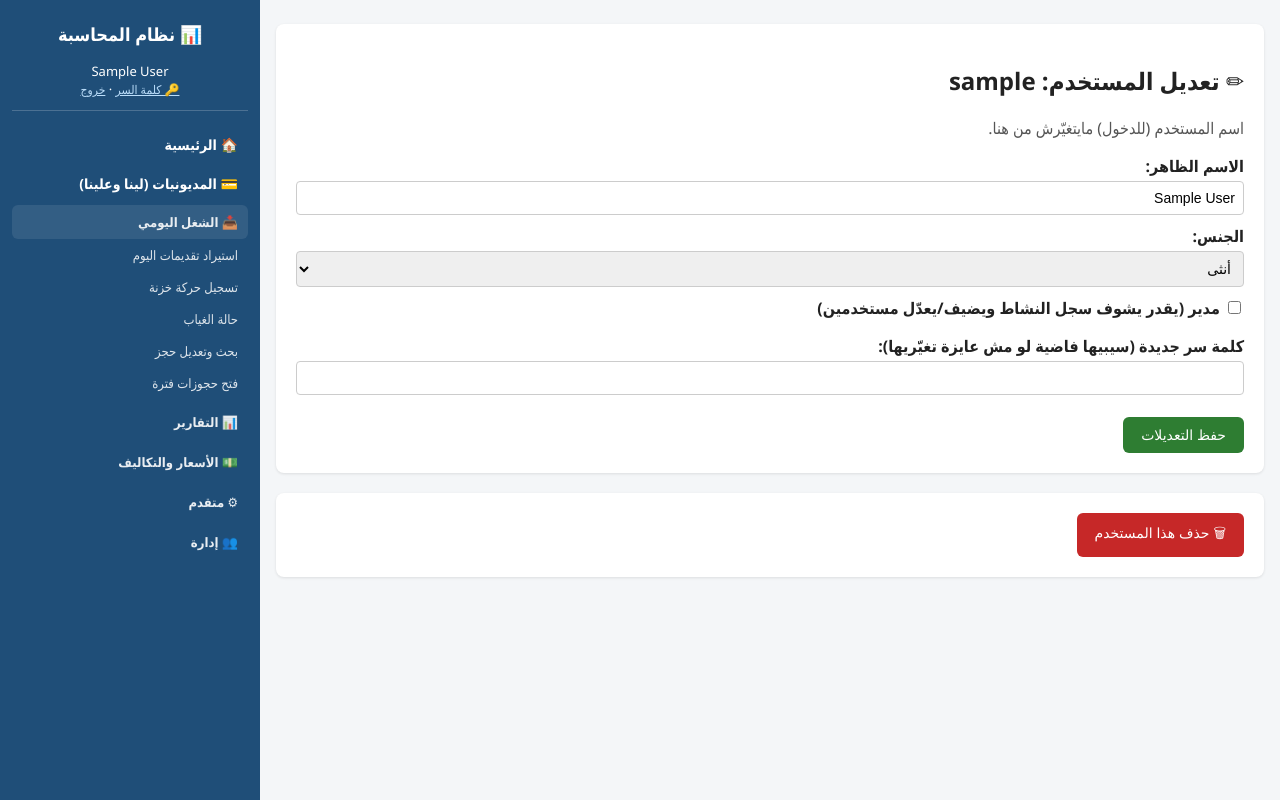
After one commit to kadamos2012/accounting-webapp, a Flask app: page /users/1/edit in a window 1280 px wide. The commit adds this page. Run offline with Flask 3, Linux system fonts and the light colour scheme; the visitor is signed in with stand-in values (Sample User, id 1); a database or web service that is not in the repository returns one stand-in record (values such as "Sample title"); some libraries are stand-ins or nearby versions.

Commit message:
Add ability to edit and delete existing users

```diff
--- a/app.py
+++ b/app.py
@@ -1060,6 +1060,46 @@ def users_page():
     return render_template("users.html", all_users=all_users, message=message)
 
 
+@app.route("/users/<int:user_id>/edit", methods=["GET", "POST"])
+@login_required
+@admin_required
+def edit_user_page(user_id):
+    message = None
+    if request.method == "POST":
+        display_name = request.form.get("display_name", "").strip()
+        is_admin = bool(request.form.get("is_admin"))
+        gender = request.form.get("gender", "female")
+        new_password = request.form.get("new_password", "").strip()
+        users_module.update_user(user_id, display_name, is_admin, gender)
+        if new_password:
+            users_module.admin_reset_password(user_id, new_password)
+            log("تعديل مستخدم", f"عدّل بيانات وغيّر كلمة سر المستخدم id={user_id}")
+        else:
+            log("تعديل مستخدم", f"عدّل بيانات المستخدم id={user_id}")
+        flash("تم حفظ التعديلات")
+        return redirect(url_for("users_page"))
+    user = users_module.get_user_by_id(user_id)
+    if not user:
+        flash("المستخدم غير موجود")
+        return redirect(url_for("users_page"))
+    return render_template("edit_user.html", user=user)
+
+
+@app.route("/users/<int:user_id>/delete", methods=["POST"])
+@login_required
+@admin_required
+def delete_user_page(user_id):
+    user = users_module.get_user_by_id(user_id)
+    if user and user["username"] == session.get("username"):
+        flash("متقدريش تحذفي حسابك الشخصي وانتِ داخلة بيه")
+        return redirect(url_for("users_page"))
+    if user:
+        users_module.delete_user(user_id)
+        log("حذف مستخدم", f"حذف المستخدم: {user['username']}")
+        flash(f"تم حذف المستخدم '{user['username']}'")
+    return redirect(url_for("users_page"))
+
+
 @app.route("/change-password", methods=["GET", "POST"])
 @login_required
 def change_password_page():
--- /dev/null
+++ b/templates/edit_user.html
@@ -0,0 +1,34 @@
+{% extends "base.html" %}
+{% block title %}تعديل مستخدم{% endblock %}
+{% block content %}
+<div class="card">
+    <h2>✏ تعديل المستخدم: {{ user.username }}</h2>
+    <p style="color:#555;">اسم المستخدم (للدخول) مايتغيّرش من هنا.</p>
+    <form method="post">
+        <label>الاسم الظاهر:</label>
+        <input type="text" name="display_name" value="{{ user.display_name }}" style="width:100%;">
+
+        <label>الجنس:</label>
+        <select name="gender" style="width:100%;">
+            <option value="female" {{ 'selected' if user.gender == 'female' }}>أنثى</option>
+            <option value="male" {{ 'selected' if user.gender == 'male' }}>ذكر</option>
+        </select>
+
+        <label><input type="checkbox" name="is_admin" {{ 'checked' if user.is_admin }}>
+            مدير (يقدر يشوف سجل النشاط ويضيف/يعدّل مستخدمين)</label>
+
+        <label style="margin-top:16px;">كلمة سر جديدة (سيبيها فاضية لو مش عايزة تغيّريها):</label>
+        <input type="password" name="new_password" style="width:100%;">
+
+        <br><br>
+        <button type="submit" class="btn btn-green">حفظ التعديلات</button>
+    </form>
+</div>
+
+<div class="card">
+    <form method="post" action="{{ url_for('delete_user_page', user_id=user.id) }}"
+          onsubmit="return confirm('{{ gform('متأكد', 'متأكدة') }} إنك {{ gform('عايز', 'عايزة') }} تحذف المستخدم ده نهائيًا؟');">
+        <button type="submit" class="btn" style="background:#c62828;">🗑 حذف هذا المستخدم</button>
+    </form>
+</div>
+{% endblock %}
--- a/templates/users.html
+++ b/templates/users.html
@@ -27,7 +27,7 @@
 <div class="card">
     <h3>المستخدمين الحاليين</h3>
     <table>
-        <tr><th>اسم المستخدم</th><th>الاسم الظاهر</th><th>الجنس</th><th>مدير؟</th><th>تاريخ الإنشاء</th></tr>
+        <tr><th>اسم المستخدم</th><th>الاسم الظاهر</th><th>الجنس</th><th>مدير؟</th><th>تاريخ الإنشاء</th><th></th></tr>
         {% for u in all_users %}
         <tr>
             <td>{{ u.username }}</td>
@@ -35,6 +35,7 @@
             <td>{{ 'أنثى' if u.gender == 'female' else 'ذكر' }}</td>
             <td>{{ 'نعم' if u.is_admin else 'لا' }}</td>
             <td>{{ u.created_at.strftime('%Y-%m-%d') }}</td>
+            <td><a href="{{ url_for('edit_user_page', user_id=u.id) }}" class="btn">✏ تعديل</a></td>
         </tr>
         {% endfor %}
     </table>
--- a/users.py
+++ b/users.py
@@ -39,6 +39,42 @@ def change_password(username, new_password):
     conn.close()
 
 
+def get_user_by_id(user_id):
+    conn = get_connection(dict_cursor=True)
+    cur = conn.cursor()
+    cur.execute("SELECT * FROM users WHERE id = %s", (user_id,))
+    user = cur.fetchone()
+    conn.close()
+    return user
+
+
+def update_user(user_id, display_name, is_admin, gender):
+    conn = get_connection()
+    cur = conn.cursor()
+    cur.execute("""
+        UPDATE users SET display_name = %s, is_admin = %s, gender = %s WHERE id = %s
+    """, (display_name, int(is_admin), gender, user_id))
+    conn.commit()
+    conn.close()
+
+
+def admin_reset_password(user_id, new_password):
+    conn = get_connection()
+    cur = conn.cursor()
+    cur.execute("UPDATE users SET password_hash = %s WHERE id = %s",
+                (generate_password_hash(new_password), user_id))
+    conn.commit()
+    conn.close()
+
+
+def delete_user(user_id):
+    conn = get_connection()
+    cur = conn.cursor()
+    cur.execute("DELETE FROM users WHERE id = %s", (user_id,))
+    conn.commit()
+    conn.close()
+
+
 def list_users():
     conn = get_connection(dict_cursor=True)
     cur = conn.cursor()
```
